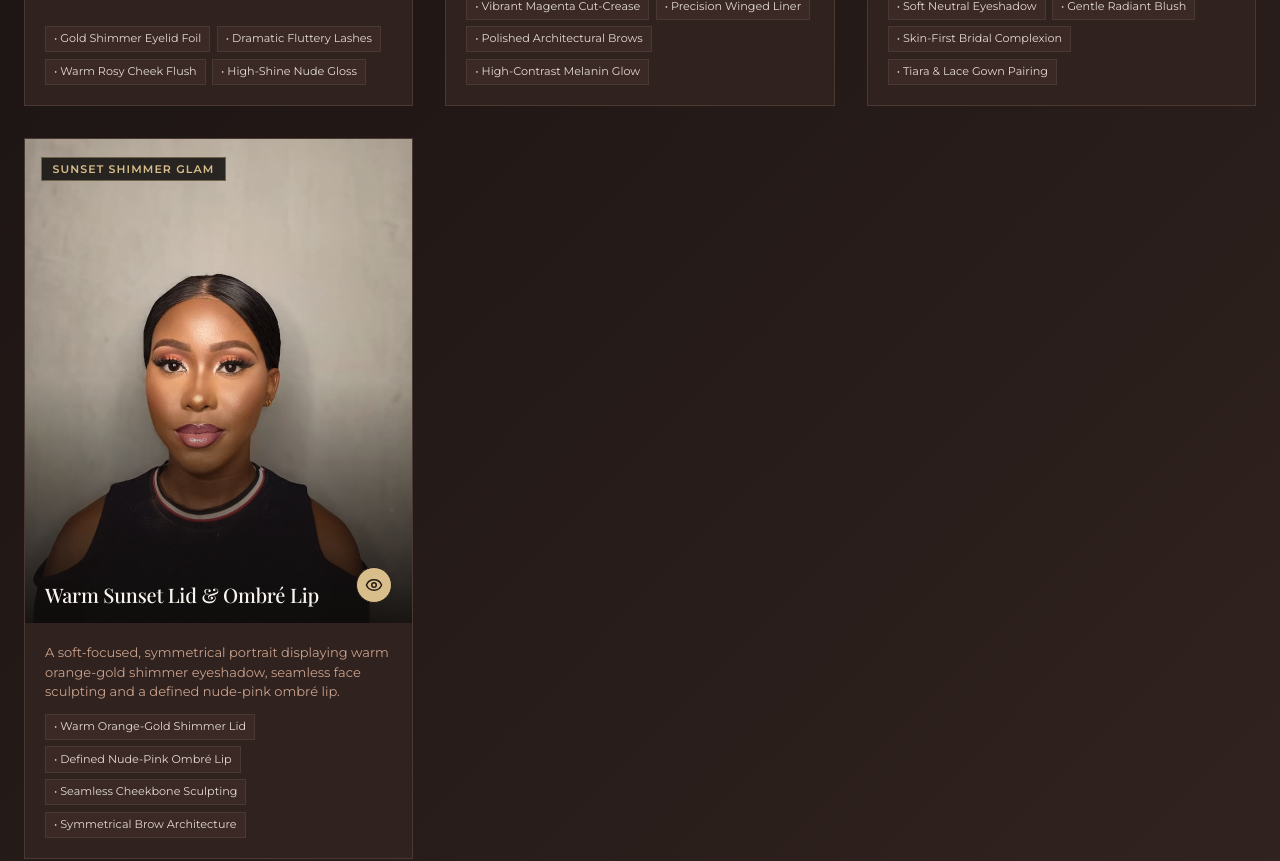
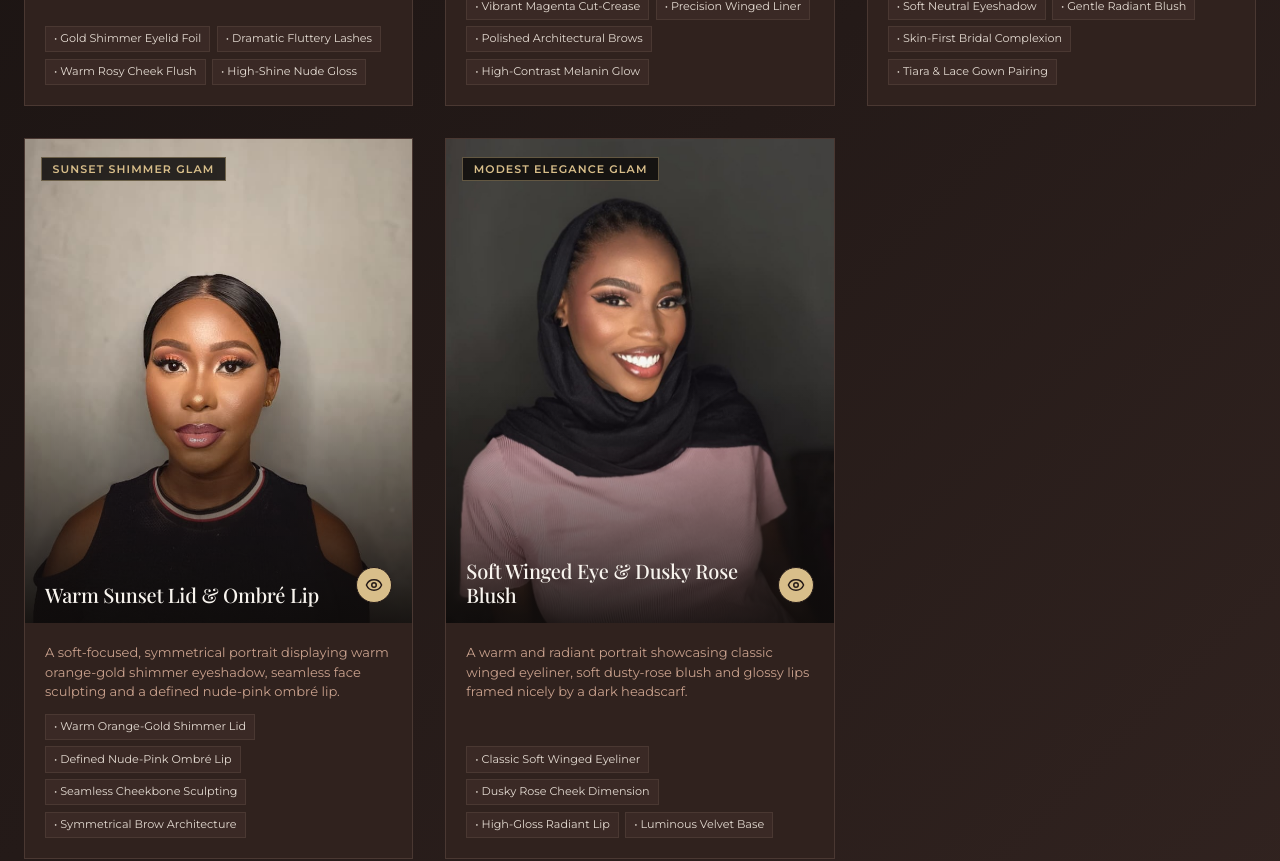
Before and after one commit to king-tony01/noraz-signature, a Next.js app: page / in a window 1280 px wide. Shown: the part 6980-7841 px from the top of the page. Built offline with nearby package versions, Linux system fonts and the light colour scheme.

Commit message:
feat(portfolio): add Soft Winged Eye & Dusky Rose Blush to portfolio

```diff
--- a/src/data/portfolioData.ts
+++ b/src/data/portfolioData.ts
@@ -82,6 +82,15 @@ export const portfolioItems: PortfolioItem[] = [
     image: "/portfolio/warm-sunset-ombre-lip.jpg",
     description: "A soft-focused, symmetrical portrait displaying warm orange-gold shimmer eyeshadow, seamless face sculpting and a defined nude-pink ombré lip.",
     details: ["Warm Orange-Gold Shimmer Lid", "Defined Nude-Pink Ombré Lip", "Seamless Cheekbone Sculpting", "Symmetrical Brow Architecture"]
+  },
+  {
+    id: "soft-winged-dusky-rose",
+    title: "Soft Winged Eye & Dusky Rose Blush",
+    category: "Soft Glam",
+    tag: "Modest Elegance Glam",
+    image: "/portfolio/soft-winged-dusky-rose.jpg",
+    description: "A warm and radiant portrait showcasing classic winged eyeliner, soft dusty-rose blush and glossy lips framed nicely by a dark headscarf.",
+    details: ["Classic Soft Winged Eyeliner", "Dusky Rose Cheek Dimension", "High-Gloss Radiant Lip", "Luminous Velvet Base"]
   }
 ];
 
```
Also changed, not shown: public/portfolio/soft-winged-dusky-rose.jpg (added).
